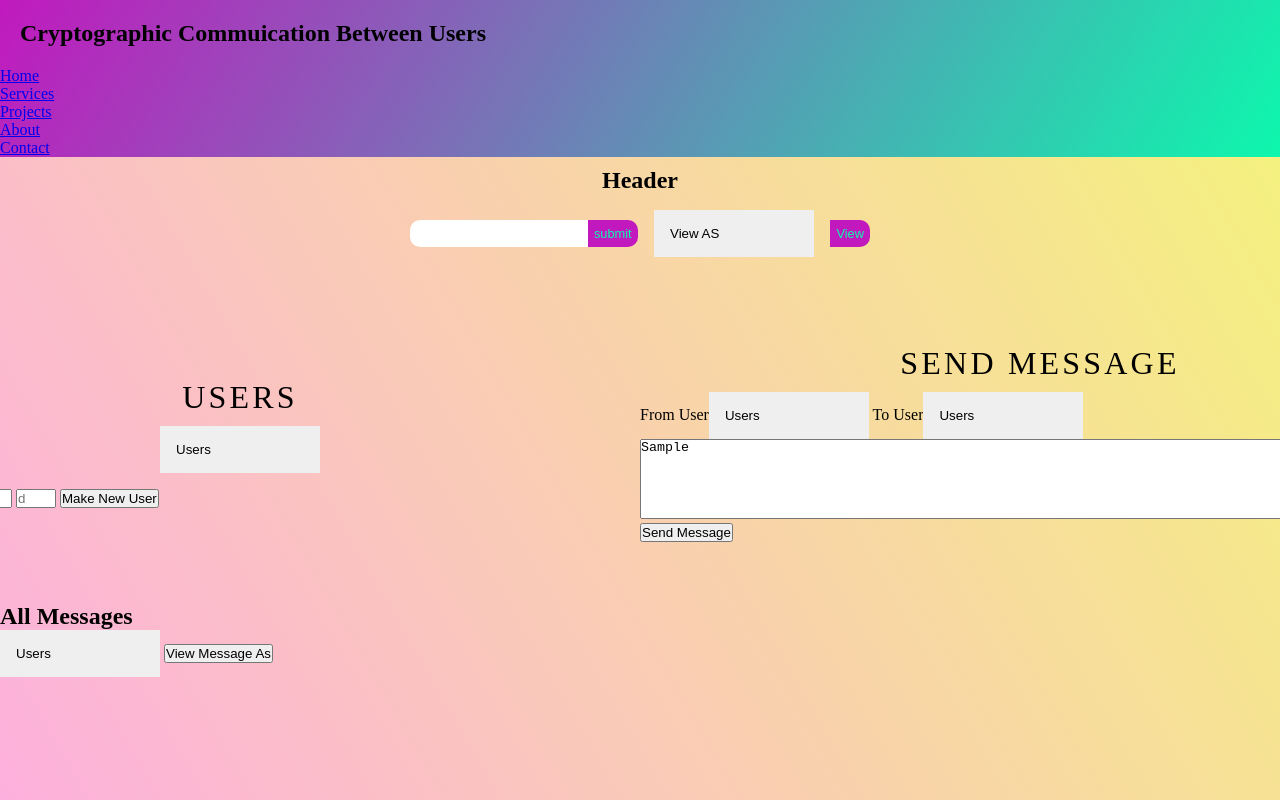
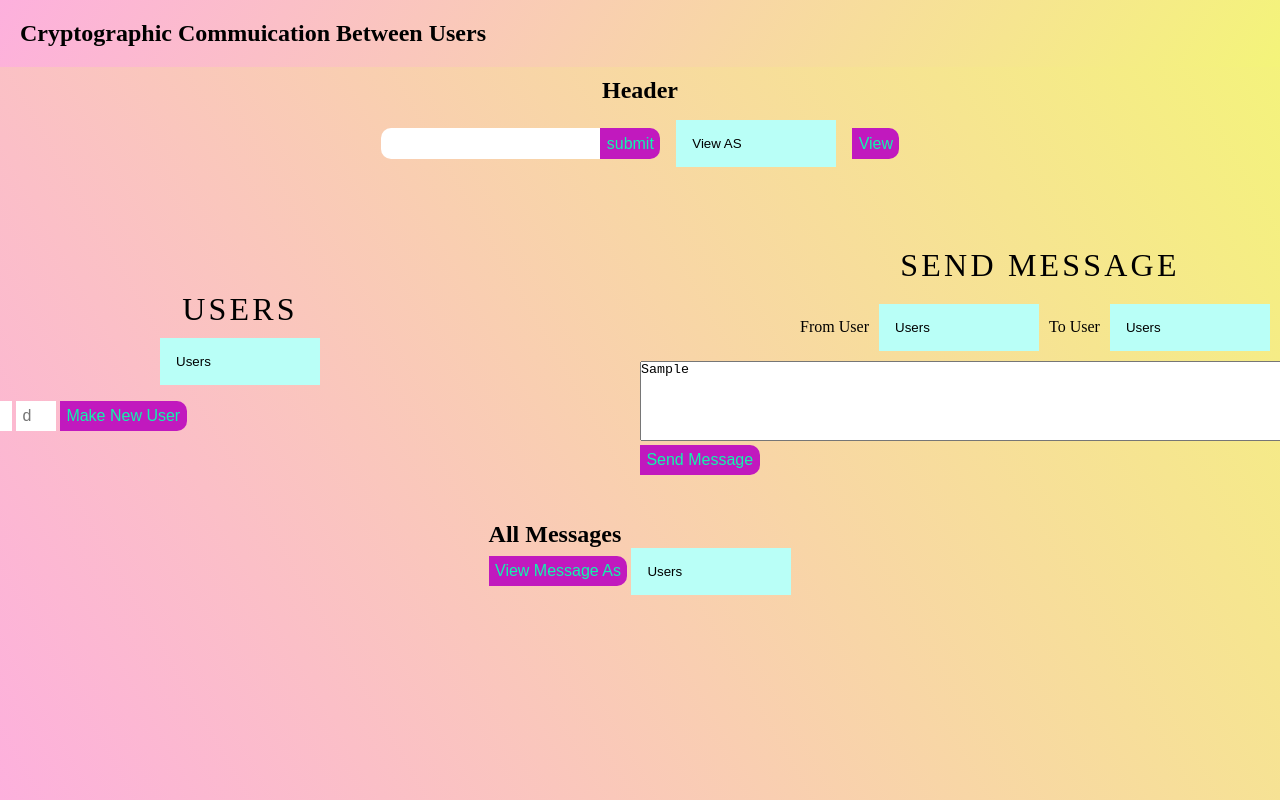
Before and after one commit to Pranay-Pandey/Encrypted-Communication, a plain HTML site: page HTML/new.html in a window 1280 px wide. Both pictures are taken after typing "Sample" into the empty fields and a click on the button "Send Message". Shown: the top 800 px of the page. Drawn offline with Linux system fonts and the light colour scheme.

Commit message:
some CSS

```diff
--- a/CSS/css.css
+++ b/CSS/css.css
@@ -11,7 +11,7 @@ body {
 
 #header{
     background-color: yellowgreen;
-	background-image: linear-gradient(120deg, #c119be, #0df7ad);
+	background-image: linear-gradient(120deg, #fdb0dd, #f4f47a);
 
 }
 
@@ -33,7 +33,7 @@ header,form, .Title{
 
 form input, form button{
 	padding: 0.4rem;
-	font-size: 0.8rem;
+	font-size: 1rem;
 	border: none;
 }
 
@@ -50,6 +50,7 @@ form button{
 	color: #0df7ad;
 	background:  #c119be;
 	border: 10px;
+	font-size: 1rem;
 }
 
 form button:hover
@@ -58,12 +59,23 @@ form button:hover
 	color: #c119be;
 }
 
-.todo-item {
+.viewer_ul , .message-ul
+{
+	justify-content: center;
+	align-items: center;
+	margin: 0.5rem;
+	background: white;
+	text-align: center;
+	list-style: none;
+}
+
+.todo-item ,.mess-item{
 	display: flex;
 	justify-content: center;
 	align-items: center;
 	margin: 0.5rem;
 	background: white;
+	text-align: center;
 }
 
 .upper-div {
@@ -99,6 +111,7 @@ select{
 	width: 10rem;
 	cursor: pointer;
 	padding: 1rem;
+	background-color: #b9fff7;
 }
 
 
@@ -113,7 +126,7 @@ select{
 	position: absolute;
 	padding: 1rem;
 	pointer-events: none;
-	background: #0df7ad;
+	background: #232625;
 }
 
 .Left-Users div{
@@ -132,5 +145,47 @@ select{
 #message-to-send{
 	width : 50rem;
 	height: 80px;
+}
 
+button {
+	padding: 0.4rem;
+	font-size: 1rem;
+	border: none;
+	border-bottom-right-radius: 10px;
+	border-top-right-radius: 10px;
+	cursor: pointer;
+	transition: all 0.3s ease;
+	color: #0df7ad;
+	background:  #c119be;
+	border: 10px;
 }
+
+button:hover
+{
+	background: #0df7ad;
+	color: #c119be;
+}
+
+.lower-div {
+	align-items: center;
+	justify-content: center;
+	min-width: 20vh;
+    display: flex;
+    justify-content: center;
+    align-items: center;
+}
+
+.inside {
+	display: flex;
+	align-content: space-around;
+}
+
+.inside select{
+	margin: 10px;
+}
+
+.Left-Users input {
+	padding: 0.4rem;
+	font-size: 1rem;
+	border: none;
+}
--- a/HTML/new.html
+++ b/HTML/new.html
@@ -27,11 +27,11 @@
             <div class="bar"></div>
           </div>
           <ul>
-            <li><a href="#hero" data-after="Home">Home</a></li>
+            <!-- <li><a href="#hero" data-after="Home">Home</a></li>
             <li><a href="#services" data-after="Service">Services</a></li>
             <li><a href="#projects" data-after="Projects">Projects</a></li>
             <li><a href="#about" data-after="About">About</a></li>
-            <li><a href="#contact" data-after="Contact">Contact</a></li>
+            <li><a href="#contact" data-after="Contact">Contact</a></li> -->
           </ul>
         </div>
       </div>
@@ -81,12 +81,14 @@
 
     <div class="Right-Send-Message">
       <h4>Send Message</h4>
+      <div class="inside">
       From User<select name="select-user-from" class="filter-user-from">
         <option value="">Users</option>
       </select>
       To User<select name="select-user-to" class="filter-user-to">
         <option value="">Users</option>
       </select>
+    </div>
       <div>
         <!-- <input type="text" id="message-to-send">  -->
         <textarea name="Text1" cols="40" rows="5" id="message-to-send"></textarea>
@@ -104,11 +106,10 @@
   <div class="lower-div">
     <div class="All-messages">
       <h2> All Messages</h2>
+      <button id="view-message-as" type="submit">View Message As</button>
       <select name="select-user-to" class="filter-user-view">
         <option value="">Users</option>
       </select>
-      <button id="view-message-as" type="submit">View Message As</button>
-
       <div class="message-ul-holder">
         <ul class="message-ul">
 
--- a/JS/app.js
+++ b/JS/app.js
@@ -67,7 +67,7 @@ function change(nat_str)
         cur += 3
         transformed.push(cur)
     }
-    console.log(transformed)
+    // console.log(transformed)
 
     stringing = ""
     for(i=0;i<nat_str.length;i++)
@@ -75,7 +75,7 @@ function change(nat_str)
         cur = String.fromCharCode(transformed[i])
         stringing = stringing+cur;
     }
-    console.log(stringing)
+    // console.log(stringing)
     return [stringing,transformed];
 }
 
@@ -108,10 +108,13 @@ class User
 
 var AllUsers = []
 
-var One = new User(1, 191, 827, 37, 33933);
-var Two = new User(0, 281, 167, 39423, 26767);
+var One = new User(0, 191, 827, 37, 33933);
+var Two = new User(1, 281, 167, 39423, 26767);
+var Three = new User(2, 181, 431, 97, 64633);
 AllUsers.push(One);
 AllUsers.push(Two);
+AllUsers.push(Three);
+
 
 function RSA(message)
 {
@@ -173,7 +176,8 @@ function finalRSA(message)
     // (m**25)%437;
 
     decrypted = powerMod(encrpted, 301, 437);
-    console.log("MEssage = ",m, " and Decrypted = ", decrypted);
+    // console.log("MEssage = ",m, " and Decrypted = ", decrypted);
+
     temp = decrypted;
     while(temp>=1)
     {
@@ -284,7 +288,7 @@ function RSA_Comm(person1, person2, str_to_transfer)
 
 
     decrypted = powerMod(encrpted, d, n);
-    console.log(m, d, n);
+    // console.log(m, d, n);
     temp = decrypted;
     while(temp>=1)
     {
@@ -377,27 +381,40 @@ function Checking(event)
 }
 
 function MakeNewUser() {
+    if (NewUserid.value==="" || NewUserp.value==="" ||NewUserq.value==="" || NewUsere.value==="" || NewUserd.value==="")
+    {
+        console.log("Add all correct values ");
+    }
+    else
+    {
+        console.log("New User = " , NewUserid.value, " created");
     var newUser = new User(NewUserid.value, NewUserp.value, NewUserq.value, NewUsere.value, NewUserd.value);
     AllUsers.push(newUser);
     let tempOption = document.createElement("OPTION");
     let tempOption2 = document.createElement("OPTION");
     let tempOption3 = document.createElement("OPTION");
     let tempOption4 = document.createElement("OPTION");
+    let tempOption5 = document.createElement("OPTION");
+
     let tempOptionVal = document.createTextNode(NewUserid.value.toString());
     let tempOptionVal2 = document.createTextNode(NewUserid.value.toString());
     let tempOptionVal3 = document.createTextNode(NewUserid.value.toString());
     let tempOptionVal4 = document.createTextNode(NewUserid.value.toString());
+    let tempOptionVal5 = document.createTextNode(NewUserid.value.toString());
+
     tempOption.appendChild(tempOptionVal);
     tempOption2.appendChild(tempOptionVal2);
     tempOption3.appendChild(tempOptionVal3);
     tempOption4.appendChild(tempOptionVal4);
+    tempOption5.appendChild(tempOptionVal5);
+
 
     select.insertBefore(tempOption, select.lastChild);
     select2.insertBefore(tempOption2, select2.lastChild);
     select3.insertBefore(tempOption3, select3.lastElementChild);
     select4.insertBefore(tempOption4, select4.lastChild);
-
-
+    select5.insertBefore(tempOption5, select5.lastChild);
+    }
 }
 
 
@@ -408,7 +425,7 @@ function MessageSend(event)
 
     let Ufrom = parseInt(select3.value);
     let Uto = parseInt(select4.value);
-    if (isNaN(Uto)){
+    if (isNaN(Uto) || isNaN(Ufrom) || Uto===Ufrom){
         console.log("Not Possible");
     }
     else
@@ -417,11 +434,9 @@ function MessageSend(event)
 
     encrypted_message = RSA_ecnrypt(AllUsers[Ufrom], AllUsers[Uto], complete_message);
 
-    console.log(encrypted_message);
+    // console.log(encrypted_message);
 
     All_Messages.push([encrypted_message, Ufrom, Uto]);
-
-
 
     const mess = document.createElement("div");
     mess.classList.add("mess");
@@ -434,7 +449,6 @@ function MessageSend(event)
     viewerList.append(mess);
 
     TextMessage.value = "";
-
 }
 }
 
@@ -449,14 +463,41 @@ function MessageView(event){
     else
     {
     for (let i = 0; i <= listItems.length - 1; i++) {
-        console.log(listItems[i].innerText);
+        // console.log(listItems[i].innerText);
         k = listItems[i].innerHTML;
+
         strn = decrypt(One, AllUsers[usecase], k);
-        listItems[i].innerHTML = strn;
+        [m, fro, to] = All_Messages[i];
+        d = AllUsers[fro].get_private_key();
+        n = AllUsers[fro].get_n();
+        m = parseInt(k.split(",")[0]);
+        currdigital_footprint = [m, powerMod(m,d,n)];
+
+        var ver = verify_digital_signature(currdigital_footprint, Two, One);
+        var specify = " Digital Signature Verified:From 1";
+        if (ver===false)
+        {
+            specify = " Digital Signature not Verified: not From 1";
+        }
+        if (strn==="")
+        {}
+        else{
+        listItems[i].innerHTML = strn+ specify;}
     }
 }
+}
 
-
+function verify_digital_signature(digital_footprint, fromperson, twoperson)
+{
+    [term_one, term_two] = digital_footprint;
+    n = fromperson.get_n();
+    e = fromperson.get_public_key();
+    if (powerMod(term_two,e,n)===(term_one%n))
+    {
+        console.log("Digital SIgnature Verified");
+        return true;
+    }
+    return false;
 }
 
 
@@ -469,11 +510,11 @@ function MessageView(event){
 
 
 
+b = AllUsers[0].n;
+Initial_users = ['0','1'];
 
-
-
-
-//Initial Users
+for(let i=0;i<AllUsers.length;i++)
+{
 
 tempOption = document.createElement("OPTION");
 tempOption2 = document.createElement("OPTION");
@@ -482,11 +523,11 @@ tempOption4 = document.createElement("OPTION");
 tempOption5 = document.createElement("OPTION");
 
 
-tempOptionVal = document.createTextNode("0");
-tempOptionVal2 = document.createTextNode("0");
-tempOptionVal3 = document.createTextNode("0");
-tempOptionVal4 = document.createTextNode("0");
-tempOptionVal5 = document.createTextNode("0");
+tempOptionVal = document.createTextNode(AllUsers[i].id);
+tempOptionVal2 = document.createTextNode(AllUsers[i].id);
+tempOptionVal3 = document.createTextNode(AllUsers[i].id);
+tempOptionVal4 = document.createTextNode(AllUsers[i].id);
+tempOptionVal5 = document.createTextNode(AllUsers[i].id);
 
 
 tempOption.appendChild(tempOptionVal);
@@ -501,32 +542,4 @@ select2.insertBefore(tempOption2, select2.lastChild);
 select3.insertBefore(tempOption3, select3.lastChild);
 select4.insertBefore(tempOption4, select4.lastChild);
 select5.insertBefore(tempOption5, select5.lastChild);
-
-
-
-tempOption = document.createElement("OPTION");
-tempOption2 = document.createElement("OPTION");
-tempOption3 = document.createElement("OPTION");
-tempOption4 = document.createElement("OPTION");
-tempOption5 = document.createElement("OPTION");
-
-
-tempOptionVal = document.createTextNode("1");
-tempOptionVal2 = document.createTextNode("1");
-tempOptionVal3 = document.createTextNode("1");
-tempOptionVal4 = document.createTextNode("1");
-tempOptionVal5 = document.createTextNode("1");
-
-
-tempOption.appendChild(tempOptionVal);
-tempOption2.appendChild(tempOptionVal2);
-tempOption3.appendChild(tempOptionVal3);
-tempOption4.appendChild(tempOptionVal4);
-tempOption5.appendChild(tempOptionVal5);
-
-
-select.insertBefore(tempOption, select.lastChild);
-select2.insertBefore(tempOption2, select2.lastChild);
-select3.insertBefore(tempOption3, select3.lastChild);
-select4.insertBefore(tempOption4, select4.lastChild);
-select5.insertBefore(tempOption5, select5.lastChild);
+}
```
